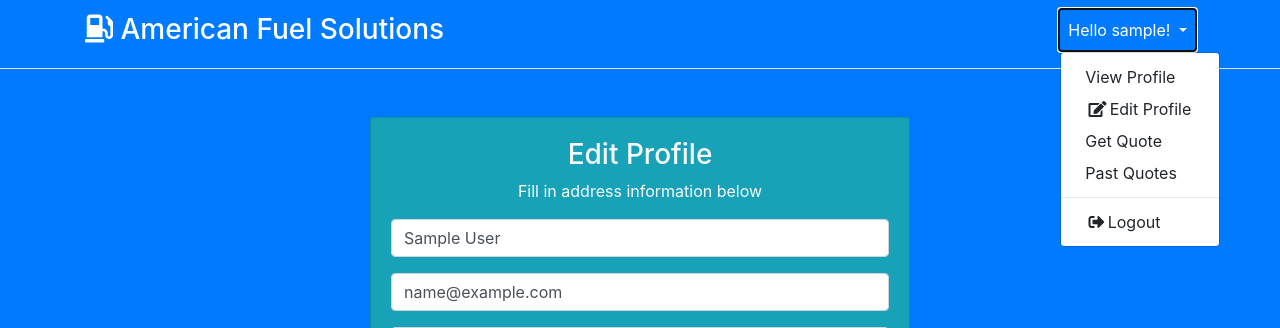
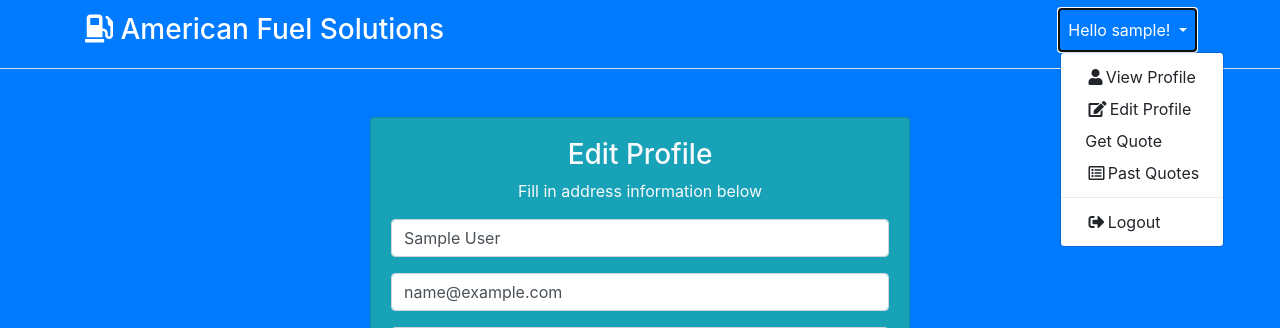
Before and after one commit to Cklewis/FuelPredict.github.io, a Django app: page /users/edit/ in a window 1280 px wide, after a click that opens the changed part. Shown: the top 328 px of the page. Run offline with Django 3.2, Linux system fonts and the light colour scheme; the visitor is signed in with stand-in values (Sample User, id 1); some libraries are stand-ins or nearby versions.

Commit message:
added additional icons to dropdown menu of navbar

```diff
--- a/server/fuelquoteproject/templates/partials/_navbar.html
+++ b/server/fuelquoteproject/templates/partials/_navbar.html
@@ -22,11 +22,13 @@
             Hello {{ user.username }}!
           </a>
           <div class="dropdown-menu" aria-labelledby="navbarDropdown">
-            <a class="dropdown-item" href={% url 'profile' %}>View Profile</a>
+            <a class="dropdown-item" href={% url 'profile' %}><i class='fas fa-user'
+              style='padding:0.2em'></i>View Profile</a>
             <a class="dropdown-item" href={% url 'edit' %}> <i class='fas fa-edit'
               style='padding:0.2em'></i>Edit Profile</a>
             <a class="dropdown-item" href={% url 'get_quote' %}>Get Quote</a>
-            <a class="dropdown-item" href={% url 'quotes' %}>Past Quotes</a>
+            <a class="dropdown-item" href={% url 'quotes' %}><i class='far fa-list-alt'
+              style='padding:0.2em'></i>Past Quotes</a>
             <div class="dropdown-divider"></div>
             <a class="dropdown-item" href={% url 'logout' %}><i class='fas fa-sign-out-alt'
               style='padding:0.2em'></i>Logout</a>
```
